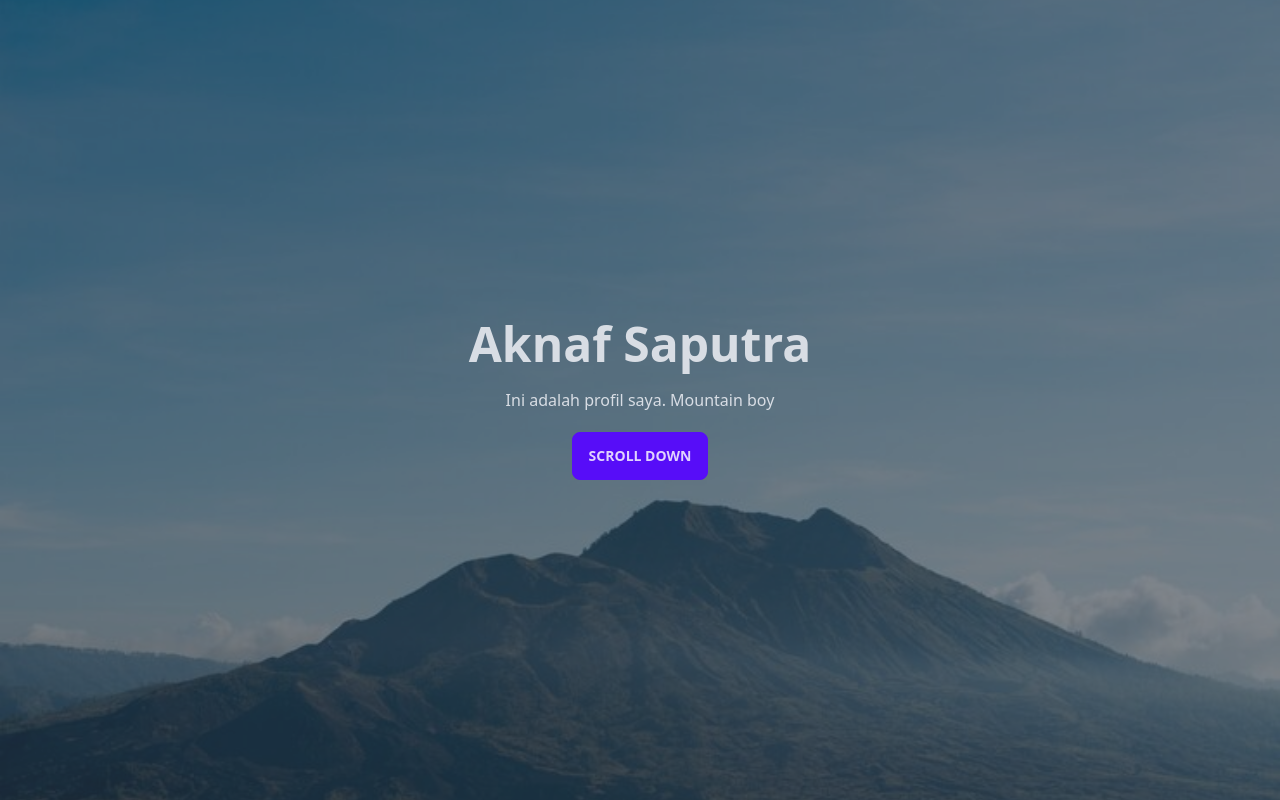
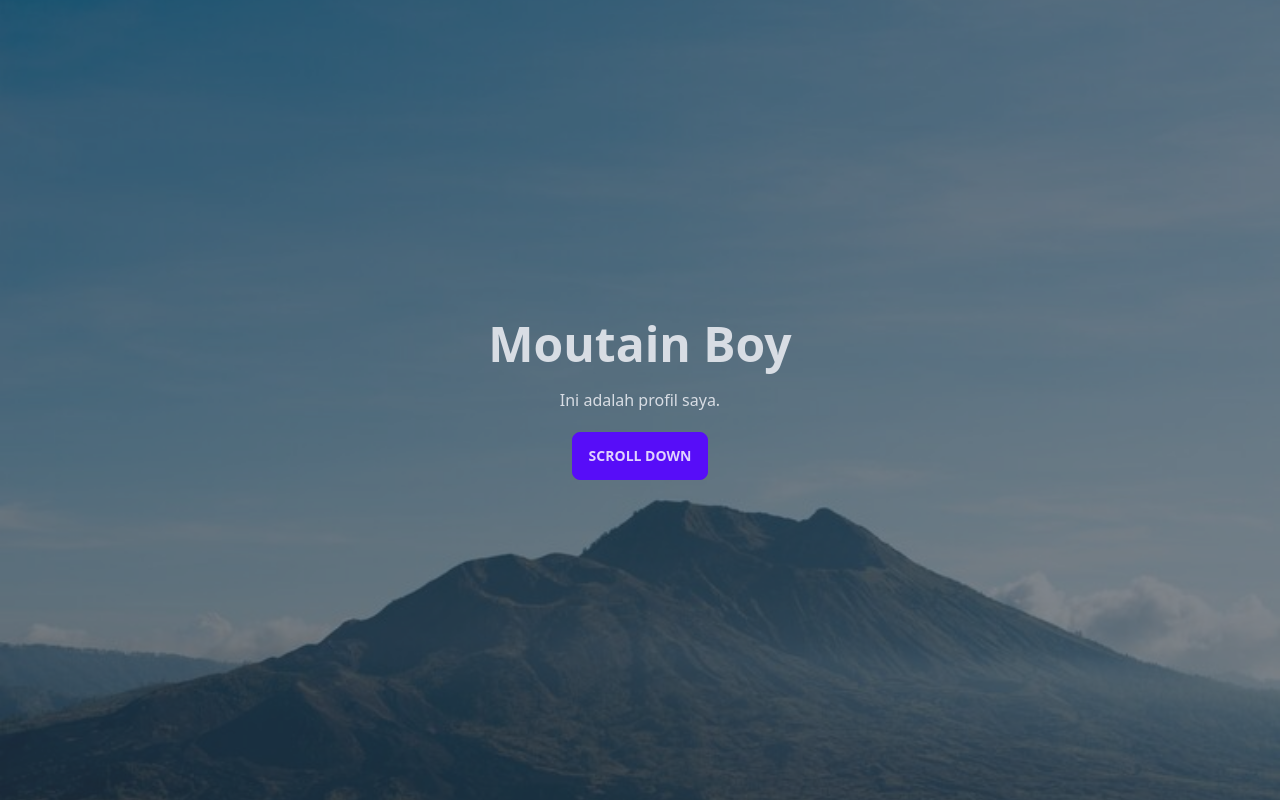
Before and after one commit to aknafff07/Profil, a plain HTML site: page index.html in a window 1280 px wide. Shown: the top 800 px of the page. Drawn offline with nearby package versions, Linux system fonts and the light colour scheme.

Commit message:
Update index.html

```diff
--- a/index.html
+++ b/index.html
@@ -28,8 +28,8 @@
       <div class="hero-overlay bg-opacity-60"></div>
       <div class="hero-content text-center text-neutral-content">
         <div class="max-w-md">
-          <h1 class="mb-5 text-5xl font-bold">Aknaf Saputra</h1>
-          <p class="mb-5">Ini adalah profil saya. Mountain boy</p>
+          <h1 class="mb-5 text-5xl font-bold">Moutain Boy</h1>
+          <p class="mb-5">Ini adalah profil saya.</p>
           <a href="#1"><button class="btn btn-primary">Scroll Down</button></a>
         </div>
       </div>
```
